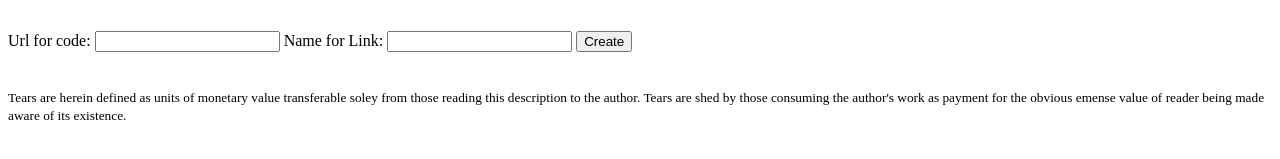
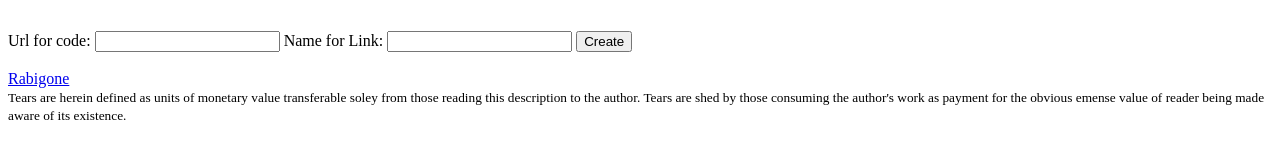
Before and after one commit to FesterCluck/festercluck.github.io, a plain HTML site: page index.html in a window 1280 px wide. Shown: the part 175-334 px from the top of the page. Drawn offline with nearby package versions, Linux system fonts and the light colour scheme.

Commit message:
Update index.html
Chase the goat away.

```diff
--- a/index.html
+++ b/index.html
@@ -26,6 +26,7 @@ Name for Link: <input type="text" id="link_title"/>
 <input type="button" onclick="makeBookmarklet()" value="Create"/>
 <br/><br/>
 <output>
+<a href="javascript:(function()%7Bwindow.rabigone%3Dnew%20function()%7Bthis.posts%3D%24(%22a.p-nickname%5Bhref%5E%3D'%2F%40unixrab'%5D%22)%3Bthis.replies%3Dthis.posts.closest(%22.reply%22)%3Bthis.comments%3Dthis.posts.closest(%22.comment%22)%3Bthis.mentions%3D%24(%22*%3Acontains('unixrab')%3Anot(%3Ahas(%3Acontains('unixrab')))%22)%3Bthis.hide%3Dfunction()%7Bthis.replies.hide()%3Bthis.comments.hide()%7D%3Bthis.show%3Dfunction()%7Bthis.replies.show()%3Bthis.comments.show()%7D%3Bthis.goat%3Dfunction(a)%7Ba%3Fthis.mentions.map(function()%7Bthis.innerText%3Dthis.innerText.replace(%22g04t%22%2C%22unixrab%22)%7D)%3Athis.mentions.map(function()%7Bthis.innerText%3D%0Athis.innerText.replace(%22unixrab%22%2C%22g04t%22)%7D)%7D%3Bthis.all%3Dfunction()%7Bthis.hide()%3Bthis.goat()%7D%3Bthis.off%3Dfunction()%7Bthis.show()%3Bthis.goat(!0)%7D%7D%3Bwindow.rabigone.all()%7D)()%3B%0A">Rabigone</a>
 </output><br/>
 <small>Tears are herein defined as units of monetary value transferable soley from those reading this description to the author. Tears are shed by those consuming the author's work as payment for the obvious emense value of reader being made aware of its existence. </small>
 </body>
```
